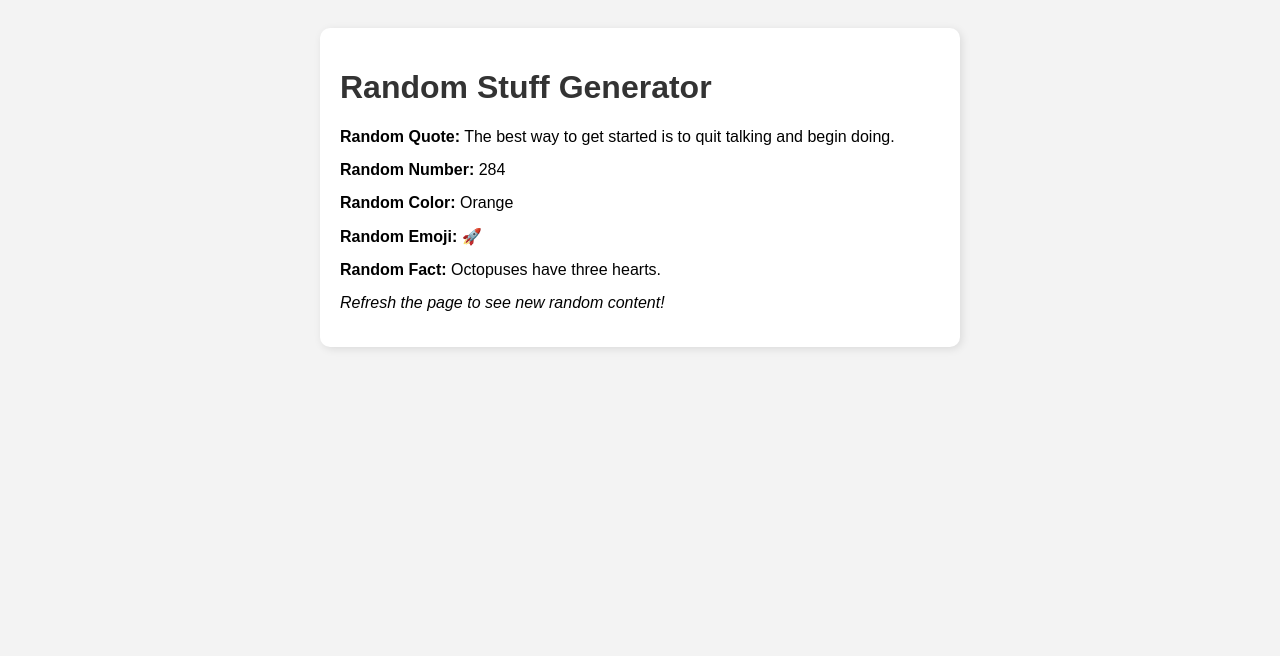
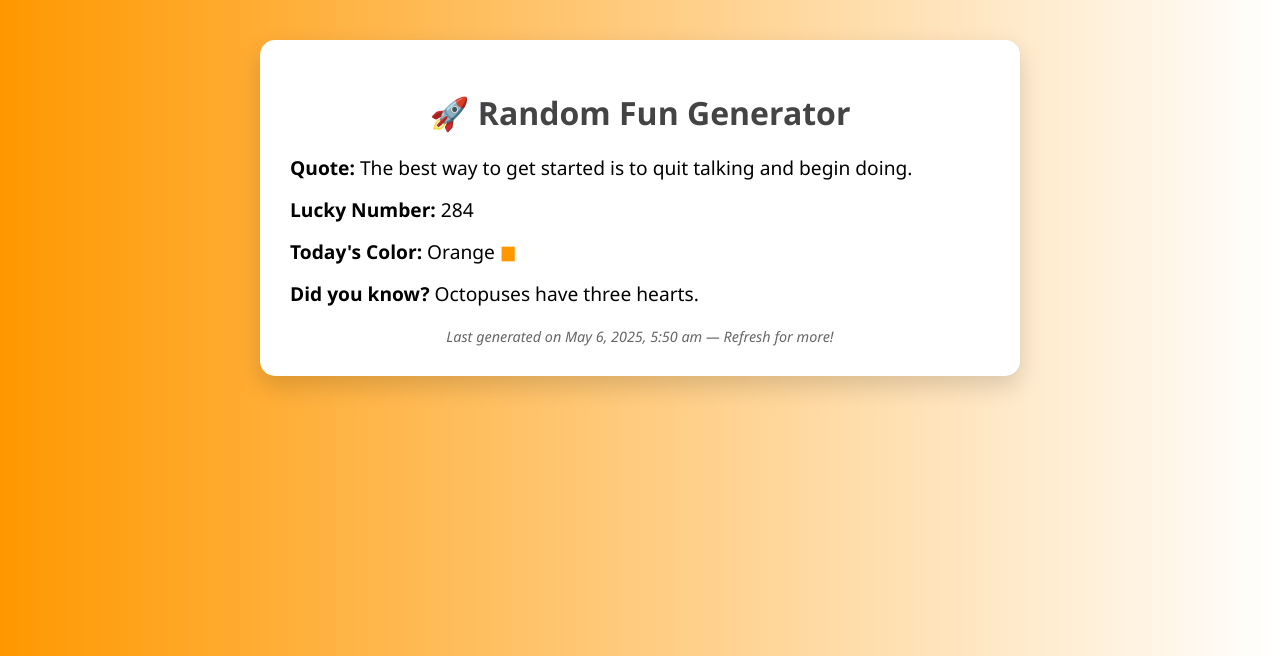
Before and after one commit to 404Vansh/coderabbit, a PHP site: page / in a window 1280 px wide. Shown: the top 656 px of the page. Run offline with PHP 8.4, Linux system fonts and the light colour scheme.

Commit message:
Added new features

```diff
--- a/index.php
+++ b/index.php
@@ -1,4 +1,8 @@
 <?php
+function getRandomElement(array $arr): string {
+    return $arr[array_rand($arr)];
+}
+
 $quotes = [
     "The best way to get started is to quit talking and begin doing.",
     "Don’t let yesterday take up too much of today.",
@@ -7,8 +11,17 @@ $quotes = [
     "You learn more from failure than from success."
 ];
 
-$colors = ["Red", "Green", "Blue", "Yellow", "Orange", "Purple"];
+$colors = [
+    "Red" => "#FF4C4C",
+    "Green" => "#4CAF50",
+    "Blue" => "#2196F3",
+    "Yellow" => "#FFEB3B",
+    "Orange" => "#FF9800",
+    "Purple" => "#9C27B0"
+];
+
 $emojis = ["😀", "🚀", "🌟", "🔥", "🎉", "🍕", "🐱", "🏖️"];
+
 $randomFacts = [
     "Honey never spoils.",
     "Octopuses have three hearts.",
@@ -17,48 +30,73 @@ $randomFacts = [
     "The Eiffel Tower can grow taller in summer."
 ];
 
-// Random selections
-$randomQuote = $quotes[array_rand($quotes)];
-$randomColor = $colors[array_rand($colors)];
-$randomEmoji = $emojis[array_rand($emojis)];
-$randomFact = $randomFacts[array_rand($randomFacts)];
-$randomNumber = rand(1, 1000);
+// Final random data pack
+$data = [
+    'quote' => getRandomElement($quotes),
+    'colorName' => array_rand($colors),
+    'emoji' => getRandomElement($emojis),
+    'fact' => getRandomElement($randomFacts),
+    'number' => rand(1, 1000),
+    'time' => date("F j, Y, g:i a")
+];
+
+$colorHex = $colors[$data['colorName']];
 ?>
 <!DOCTYPE html>
-<html>
+<html lang="en">
 <head>
-    <title>Random Things</title>
+    <meta charset="UTF-8">
+    <title>🌈 Random Fun Generator</title>
     <style>
         body {
-            font-family: Arial, sans-serif;
-            background-color: #f3f3f3;
-            padding: 20px;
+            font-family: 'Segoe UI', Tahoma, Geneva, Verdana, sans-serif;
+            background: linear-gradient(to right, <?= $colorHex ?>, #ffffff);
+            transition: background 1s ease;
+            padding: 40px;
+            margin: 0;
         }
         .card {
             background: white;
-            border-radius: 10px;
-            box-shadow: 2px 2px 8px rgba(0,0,0,0.1);
-            padding: 20px;
-            max-width: 600px;
+            border-radius: 15px;
+            box-shadow: 0 10px 25px rgba(0,0,0,0.15);
+            padding: 30px;
+            max-width: 700px;
             margin: auto;
+            animation: fadeIn 1s ease;
+        }
+        @keyframes fadeIn {
+            from { opacity: 0; transform: translateY(20px); }
+            to { opacity: 1; transform: translateY(0); }
         }
         h1 {
-            color: #333;
+            text-align: center;
+            color: #444;
+            margin-bottom: 20px;
         }
         .section {
+            font-size: 1.2em;
             margin-bottom: 15px;
+        }
+        .emoji {
+            font-size: 2em;
+        }
+        .footer {
+            text-align: center;
+            font-style: italic;
+            margin-top: 20px;
+            font-size: 0.9em;
+            color: #666;
         }
     </style>
 </head>
 <body>
     <div class="card">
-        <h1>Random Stuff Generator</h1>
-        <div class="section"><strong>Random Quote:</strong> <?= $randomQuote ?></div>
-        <div class="section"><strong>Random Number:</strong> <?= $randomNumber ?></div>
-        <div class="section"><strong>Random Color:</strong> <?= $randomColor ?></div>
-        <div class="section"><strong>Random Emoji:</strong> <?= $randomEmoji ?></div>
-        <div class="section"><strong>Random Fact:</strong> <?= $randomFact ?></div>
-        <div class="section"><em>Refresh the page to see new random content!</em></div>
+        <h1><?= $data['emoji'] ?> Random Fun Generator</h1>
+        <div class="section"><strong>Quote:</strong> <?= $data['quote'] ?></div>
+        <div class="section"><strong>Lucky Number:</strong> <?= $data['number'] ?></div>
+        <div class="section"><strong>Today's Color:</strong> <?= $data['colorName'] ?> <span style="color: <?= $colorHex ?>;">■</span></div>
+        <div class="section"><strong>Did you know?</strong> <?= $data['fact'] ?></div>
+        <div class="footer">Last generated on <?= $data['time'] ?> — Refresh for more!</div>
     </div>
 </body>
 </html>
```
